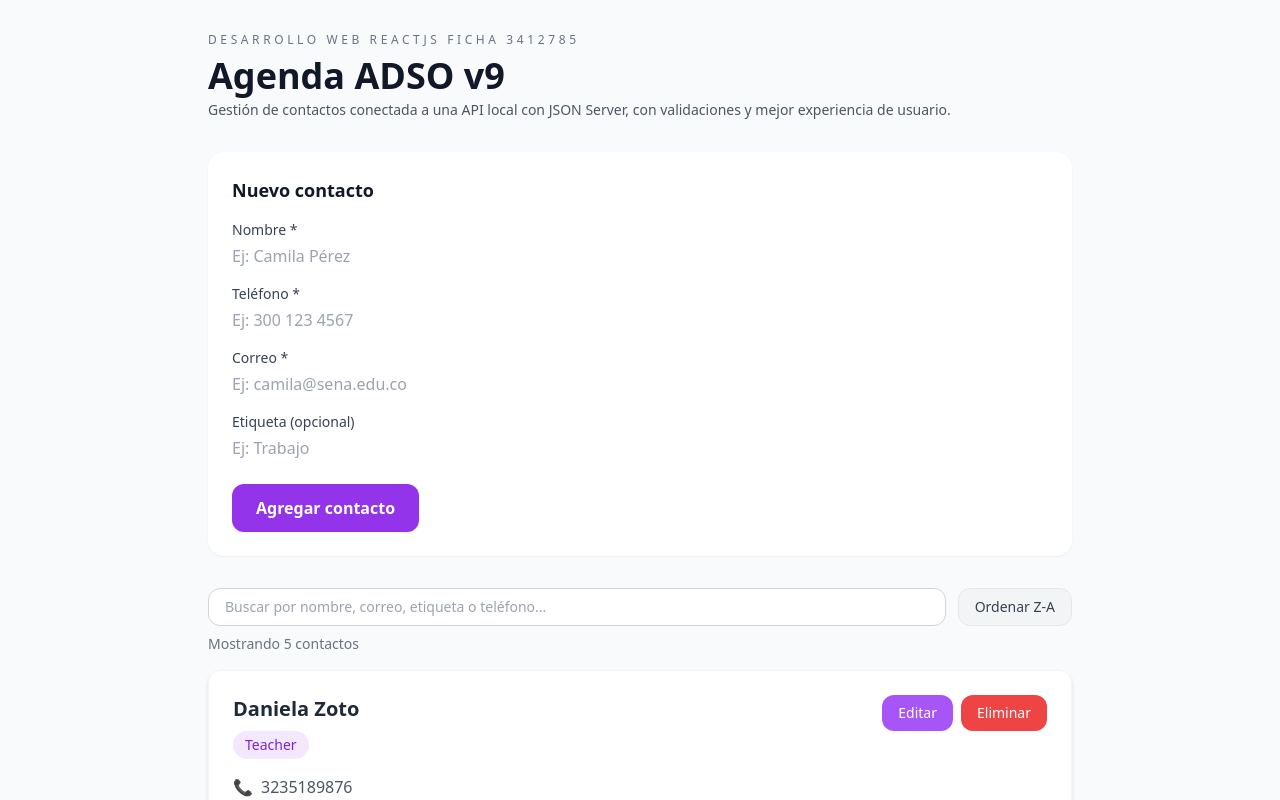
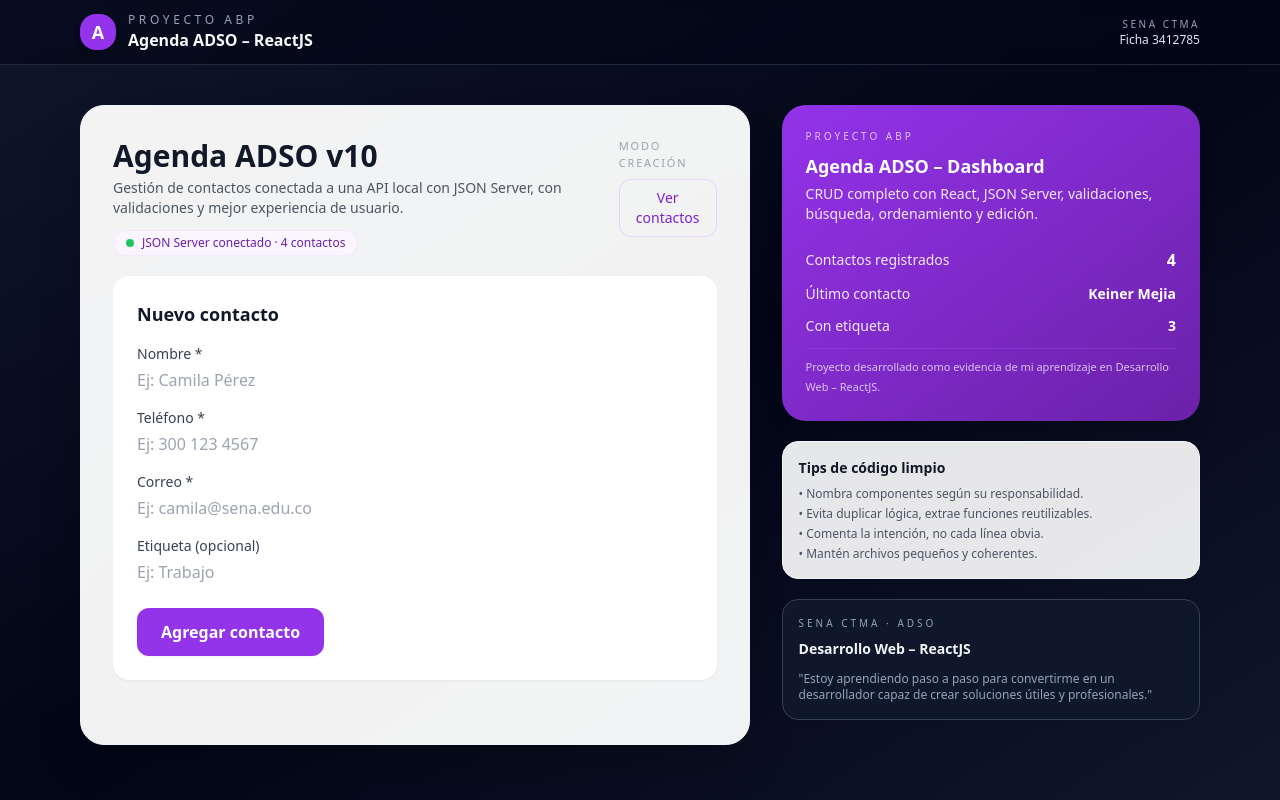
Before and after one commit to delos-10/agendaADSO, a React (Vite) app: page / in a window 1280 px wide. Shown: the top 800 px of the page. Built offline with nearby package versions, Linux system fonts and the light colour scheme; data requests are answered from the project's data file.

Commit message:
Clase_11B_Agenda_ADSO_v10_Version_PRO_UI

```diff
--- a/db.json
+++ b/db.json
@@ -6,13 +6,6 @@
       "correo": "isis@gmail.com",
       "etiqueta": "Billonaria",
       "id": "P-Sb4Z2M-c4"
-    },
-    {
-      "nombre": "David Rojas",
-      "telefono": "3008765432",
-      "correo": "rojas@gmail.com",
-      "etiqueta": "coordinador",
-      "id": "OZfFPfL3eqc"
     },
     {
       "nombre": "Juan Mendez",
@@ -25,7 +18,7 @@
       "nombre": "Daniela Zoto",
       "telefono": "3235189876",
       "correo": "zoto@gmail.com",
-      "etiqueta": "Teacher",
+      "etiqueta": "",
       "id": "W1718gucA4o"
     },
     {
--- a/src/App.jsx
+++ b/src/App.jsx
@@ -1,71 +1,53 @@
 // Archivo: src/App.jsx
-// Componente principal de la aplicación Agenda ADSO.
-// Se encarga de:
-// - Cargar contactos desde la API.
-// - Agregar, editar y eliminar contactos.
-// - Buscar contactos por nombre, correo, etiqueta y teléfono.
-// - Ordenar los contactos alfabéticamente.
-// - Mostrar la cantidad de contactos encontrados.
+// Versión PRO de la Agenda ADSO con dos vistas:
+// - Vista "crear": solo formulario para crear contactos.
+// - Vista "contactos": listado, búsqueda, ordenamiento, edición y eliminación.
+//
+// NO se usa React Router, solo un estado de vista.
 
-// Importamos los hooks de React
 import { useEffect, useState } from "react";
-
-// Importamos las funciones de la API
 import {
   listarContactos,
   crearContacto,
+  actualizarContacto,
   eliminarContactoPorId,
-  actualizarContacto,
 } from "./api";
-
-// Importamos la configuración global
 import { APP_INFO } from "./config";
-
-// Importamos los componentes
 import FormularioContacto from "./components/FormularioContacto";
 import ContactoCard from "./components/ContactoCard";
 
 function App() {
-  // Estado que almacena la lista de contactos
+  // Estado con todos los contactos obtenidos desde la API
   const [contactos, setContactos] = useState([]);
 
-  // Estado que indica si los contactos están cargando
+  // Estado de carga mientras se consulta la API
   const [cargando, setCargando] = useState(true);
 
-  // Estado para guardar mensajes de error
+  // Estado para mostrar mensajes de error globales
   const [error, setError] = useState("");
 
-  // CLASE 10: ESTADOS PARA BÚSQUEDA Y ORDEN
-
-  // Guarda el texto escrito en el buscador
+  // Estado del término de búsqueda (solo se usa en la vista "contactos")
   const [busqueda, setBusqueda] = useState("");
 
-  // true = orden A-Z
-  // false = orden Z-A
+  // Estado del orden de la lista: true = A-Z, false = Z-A
   const [ordenAsc, setOrdenAsc] = useState(true);
 
-  // CLASE 11: ESTADO PARA EDITAR CONTACTOS
-
-  // Guarda el contacto que se está editando.
-  // Si es null, el formulario está en modo crear.
+  // Estado del contacto que se está editando (o null si no hay edición)
   const [contactoEnEdicion, setContactoEnEdicion] = useState(null);
 
-  // CARGAR CONTACTOS
+  // NUEVO: estado de la vista actual ("crear" o "contactos")
+  const [vista, setVista] = useState("crear");
 
+  // useEffect para cargar la lista de contactos al iniciar la aplicación
   useEffect(() => {
     const cargarContactos = async () => {
       try {
         setCargando(true);
         setError("");
-
-        // Obtenemos los contactos desde la API
         const data = await listarContactos();
-
-        // Guardamos los contactos en el estado
         setContactos(data);
       } catch (error) {
         console.error("Error al cargar contactos:", error);
-
         setError(
           "No se pudieron cargar los contactos. Verifica que el servidor esté encendido e intenta de nuevo."
         );
@@ -77,240 +59,271 @@
     cargarContactos();
   }, []);
 
-  // AGREGAR CONTACTO
-
+  // Crear contacto (CREATE)
   const onAgregarContacto = async (nuevoContacto) => {
     try {
       setError("");
-
-      // Creamos el contacto en la API
       const creado = await crearContacto(nuevoContacto);
-
-      // Agregamos el nuevo contacto al estado
+      // Agregamos el contacto recién creado al estado local
       setContactos((prev) => [...prev, creado]);
     } catch (error) {
       console.error("Error al crear contacto:", error);
-
       setError(
         "No se pudo guardar el contacto. Verifica tu conexión o el estado del servidor e intenta nuevamente."
       );
-
       throw error;
     }
   };
 
-  // CLASE 11: INICIAR EDICIÓN
-
-  const onEditarClick = (contacto) => {
-    // Guardamos el contacto seleccionado
-    // para cargar sus datos en el formulario
-    setContactoEnEdicion(contacto);
-  };
-
-  // CLASE 11: CANCELAR EDICIÓN
-
-  const onCancelarEdicion = () => {
-    // Limpiamos el contacto en edición
-    // y el formulario vuelve al modo crear
-    setContactoEnEdicion(null);
-  };
-
-  // CLASE 11: ACTUALIZAR CONTACTO
-
+  // Actualizar contacto (UPDATE)
   const onActualizarContacto = async (contactoActualizado) => {
     try {
       setError("");
-
-      // Actualizamos el contacto en la API mediante PUT
+      // Llamamos a la API para actualizar el contacto por id
       const actualizado = await actualizarContacto(
         contactoActualizado.id,
         contactoActualizado
       );
-
-      // Actualizamos el contacto dentro del estado local
+      // Reemplazamos en el estado el contacto que coincide por id
       setContactos((prev) =>
-        prev.map((contacto) =>
-          contacto.id === actualizado.id ? actualizado : contacto
-        )
+        prev.map((c) => (c.id === actualizado.id ? actualizado : c))
       );
-
-      // Salimos del modo edición
+      // Salimos de modo edición
       setContactoEnEdicion(null);
     } catch (error) {
       console.error("Error al actualizar contacto:", error);
-
       setError(
-        "No se pudo actualizar el contacto. Verifica tu conexión o el estado del servidor."
+        "No se pudo actualizar el contacto. Verifica tu conexión o el servidor e intenta nuevamente."
       );
-
       throw error;
     }
   };
 
-  // ELIMINAR CONTACTO
-
+  // Eliminar contacto (DELETE)
   const onEliminarContacto = async (id) => {
     try {
       setError("");
-
-      // Eliminamos el contacto de la API
       await eliminarContactoPorId(id);
-
-      // Eliminamos el contacto del estado local
+      // Eliminamos del estado local el contacto con ese id
       setContactos((prev) => prev.filter((c) => c.id !== id));
+      // Si el contacto estaba en edición, cancelamos la edición
+      setContactoEnEdicion((actual) =>
+        actual && actual.id === id ? null : actual
+      );
     } catch (error) {
       console.error("Error al eliminar contacto:", error);
-
       setError(
         "No se pudo eliminar el contacto. Vuelve a intentarlo o verifica el servidor."
       );
     }
   };
 
-  // CLASE 10: FILTRAR CONTACTOS
+  // Activar modo edición (solo se usa en la vista "contactos")
+  const onEditarClick = (contacto) => {
+    setContactoEnEdicion(contacto);
+    setError("");
+  };
 
-  // Filtramos los contactos según el texto escrito
+  // Cancelar edición
+  const onCancelarEdicion = () => {
+    setContactoEnEdicion(null);
+  };
+
+  // Cambiar a vista de contactos
+  const irAVerContactos = () => {
+    setVista("contactos");
+    setContactoEnEdicion(null); // limpiamos cualquier edición previa
+  };
+
+  // Volver a vista de creación
+  const irACrearContacto = () => {
+    setVista("crear");
+    setContactoEnEdicion(null);
+    setBusqueda(""); // limpiamos el término de búsqueda
+  };
+
+  // Filtrado por búsqueda (solo se usa en la vista "contactos")
   const contactosFiltrados = contactos.filter((c) => {
-    // Convertimos el término de búsqueda a minúsculas
     const termino = busqueda.toLowerCase();
-
-    // Convertimos los textos a minúsculas
-    // para ignorar mayúsculas y minúsculas
-    const nombre = (c.nombre || "").toLowerCase();
-    const correo = (c.correo || "").toLowerCase();
+    const nombre = c.nombre.toLowerCase();
+    const correo = c.correo.toLowerCase();
     const etiqueta = (c.etiqueta || "").toLowerCase();
 
-    // Convertimos el teléfono a texto para poder buscar números
-    const telefono = String(c.telefono || "");
-
-    // El contacto se muestra si el término coincide
-    // con alguno de los campos
     return (
       nombre.includes(termino) ||
       correo.includes(termino) ||
-      etiqueta.includes(termino) ||
-      telefono.includes(termino)
+      etiqueta.includes(termino)
     );
   });
 
-  // CLASE 10: ORDENAR CONTACTOS
+  // Ordenamiento A-Z / Z-A
+  const contactosOrdenados = [...contactosFiltrados].sort((a, b) => {
+    const nombreA = a.nombre.toLowerCase();
+    const nombreB = b.nombre.toLowerCase();
 
-  // Creamos una copia antes de utilizar sort()
-  // para no modificar el estado original
-  const contactosOrdenados = [...contactosFiltrados].sort((a, b) => {
-    const nombreA = (a.nombre || "").toLowerCase();
-    const nombreB = (b.nombre || "").toLowerCase();
-
-    // Si nombreA va antes que nombreB
-    if (nombreA < nombreB) {
-      return ordenAsc ? -1 : 1;
-    }
-
-    // Si nombreA va después que nombreB
-    if (nombreA > nombreB) {
-      return ordenAsc ? 1 : -1;
-    }
-
-    // Si son iguales
+    if (nombreA < nombreB) return ordenAsc ? -1 : 1;
+    if (nombreA > nombreB) return ordenAsc ? 1 : -1;
     return 0;
   });
 
-  // INTERFAZ
+  // Variables auxiliares para saber en qué vista estamos
+  const estaEnVistaCrear = vista === "crear";
+  const estaEnVistaContactos = vista === "contactos";
 
+  // Indicador nuevo: último contacto agregado
+  const ultimoContacto =
+    contactos.length > 0 ? contactos[contactos.length - 1] : null;
+
+  // JSX principal (layout tipo dashboard)
   return (
-    <div className="min-h-screen bg-gray-50">
-      {/* Contenedor principal */}
-      <div className="max-w-4xl mx-auto px-4 py-8">
+    <div className="min-h-screen bg-gradient-to-br from-slate-900 via-slate-950 to-slate-900">
+      {/* Barra superior */}
+      <header className="border-b border-slate-800 bg-slate-950/60 backdrop-blur">
+        <div className="max-w-6xl mx-auto px-4 py-3 flex items-center justify-between">
+          <div className="flex items-center gap-3">
+            <div className="h-9 w-9 rounded-2xl bg-purple-600 flex items-center justify-center text-white text-lg font-bold shadow-md">
+              A
+            </div>
+            <div>
+              <p className="text-xs uppercase tracking-[0.3em] text-slate-400">
+                Proyecto ABP
+              </p>
+              <h1 className="text-sm md:text-base font-semibold text-slate-50">
+                Agenda ADSO – ReactJS
+              </h1>
+            </div>
+          </div>
 
-        {/* Encabezado */}
-        <header className="mb-8">
-          <p className="text-xs tracking-[0.3em] text-gray-500 uppercase">
-            Desarrollo Web ReactJS Ficha {APP_INFO.ficha}
+          <div className="text-right">
+            <p className="text-[10px] uppercase tracking-[0.25em] text-slate-400">
+              SENA CTMA
             </p>
+            <p className="text-xs text-slate-200">
+              Ficha {APP_INFO.ficha}
+            </p>
+          </div>
+        </div>
+      </header>
 
-          <h1 className="text-4xl font-extrabold text-gray-900 mt-2">
+      {/* Contenido principal en grid 2 columnas */}
+      <main className="max-w-6xl mx-auto px-4 py-8 md:py-10 pb-14">
+        <div className="grid gap-8 md:grid-cols-[1.6fr,1fr] items-start">
+          {/* COLUMNA IZQUIERDA: tarjeta principal (cambia según la vista) */}
+          <div className="bg-white/95 rounded-3xl shadow-2xl border border-slate-100 px-6 py-7 md:px-8 md:py-8">
+            {/* Encabezado dentro de la tarjeta */}
+            <header className="mb-5 flex items-start justify-between gap-3">
+              <div>
+                <h2 className="text-2xl md:text-3xl font-extrabold text-gray-900">
                   {APP_INFO.titulo}
-          </h1>
-
+                </h2>
                 <p className="text-sm text-gray-600 mt-1">
                   {APP_INFO.subtitulo}
                 </p>
+
+                <div className="mt-3 inline-flex items-center gap-2 rounded-full bg-purple-50 px-3 py-1 border border-purple-100">
+                  <span className="h-2 w-2 rounded-full bg-green-500" />
+                  <span className="text-xs font-medium text-purple-800">
+                    JSON Server conectado · {contactos.length} contacto
+                    {contactos.length !== 1 && "s"}
+                  </span>
+                </div>
+              </div>
+
+              {/* Botón para cambiar de vista */}
+              <div className="flex flex-col items-end gap-2">
+                <span className="text-[11px] uppercase tracking-[0.16em] text-gray-400">
+                  {estaEnVistaCrear ? "Modo creación" : "Modo contactos"}
+                </span>
+                {estaEnVistaCrear ? (
+                  <button
+                    type="button"
+                    onClick={irAVerContactos}
+                    className="text-xs md:text-sm px-4 py-2 rounded-xl border border-purple-200 text-purple-700 hover:bg-purple-50"
+                  >
+                    Ver contactos
+                  </button>
+                ) : (
+                  <button
+                    type="button"
+                    onClick={irACrearContacto}
+                    className="text-xs md:text-sm px-4 py-2 rounded-xl border border-gray-200 text-gray-700 hover:bg-gray-100"
+                  >
+                    Volver a crear contacto
+                  </button>
+                )}
+              </div>
             </header>
 
-        {/* Mensaje de error */}
+            {/* Mensaje de error global */}
             {error && (
               <div className="mb-4 rounded-xl bg-red-50 border border-red-200 px-4 py-3">
-            <p className="text-sm font-medium text-red-700">
-              {error}
-            </p>
+                <p className="text-sm font-medium text-red-700">{error}</p>
               </div>
             )}
 
-        {/* Mensaje mientras cargan los contactos */}
+            {/* Contenido según la vista */}
             {cargando ? (
-          <p className="text-sm text-gray-500">
-            Cargando contactos...
-          </p>
+              <p className="text-sm text-gray-500">Cargando contactos...</p>
             ) : (
               <>
-            {/* FORMULARIO PARA CREAR Y EDITAR CONTACTOS */}
+                {/* VISTA CREAR: solo formulario para crear nuevos contactos */}
+                {estaEnVistaCrear && (
                   <FormularioContacto
                     onAgregar={onAgregarContacto}
-              contactoEnEdicion={contactoEnEdicion}
                     onActualizar={onActualizarContacto}
+                    contactoEnEdicion={null} // aquí nunca editamos
                     onCancelarEdicion={onCancelarEdicion}
                   />
+                )}
 
-            {/* BUSCADOR Y BOTÓN DE ORDENAMIENTO */}
+                {/* VISTA CONTACTOS: formulario solo cuando estamos editando + lista */}
+                {estaEnVistaContactos && (
+                  <>
+                    {/* Formulario en modo edición (solo si hay contactoEnEdicion) */}
+                    {contactoEnEdicion && (
+                      <div className="mb-4">
+                        <FormularioContacto
+                          onAgregar={onAgregarContacto}
+                          onActualizar={onActualizarContacto}
+                          contactoEnEdicion={contactoEnEdicion}
+                          onCancelarEdicion={onCancelarEdicion}
+                        />
+                      </div>
+                    )}
 
-            <div className="flex flex-col md:flex-row md:items-center md:justify-between gap-3 mb-2">
-
-              {/* Campo de búsqueda */}
+                    {/* Barra de búsqueda + orden + contador */}
+                    <div className="flex flex-col md:flex-row md:items-center md:justify-between gap-3 mb-4">
+                      <div className="flex-1">
                         <input
                           type="text"
-                className="w-full md:flex-1 rounded-xl border border-gray-300 px-4 py-2 text-sm focus:ring-purple-500 focus:border-purple-500"
-                placeholder="Buscar por nombre, correo, etiqueta o teléfono..."
+                          className="w-full rounded-xl border-gray-300 focus:ring-purple-500 focus:border-purple-500 text-sm"
+                          placeholder="Buscar por nombre, correo o etiqueta..."
                           value={busqueda}
                           onChange={(e) => setBusqueda(e.target.value)}
                         />
+                        <p className="mt-1 text-[11px] text-gray-500">
+                          Mostrando {contactosOrdenados.length} de{" "}
+                          {contactos.length} contacto
+                          {contactos.length !== 1 && "s"}
+                        </p>
+                      </div>
 
-              {/* Botón para cambiar entre A-Z y Z-A */}
                       <button
                         type="button"
                         onClick={() => setOrdenAsc((prev) => !prev)}
-                className="bg-gray-100 text-gray-700 text-sm px-4 py-2 rounded-xl border border-gray-200 hover:bg-gray-200"
+                        className="bg-gray-100 text-gray-700 text-sm px-4 py-2 rounded-xl border border-gray-200 hover:bg-gray-200 whitespace-nowrap"
                       >
                         {ordenAsc ? "Ordenar Z-A" : "Ordenar A-Z"}
                       </button>
                     </div>
 
-            {/* CONTADOR DE RESULTADOS */}
-
-            <p className="text-sm text-gray-500 mb-4">
-              Mostrando {contactosOrdenados.length}{" "}
-              {contactosOrdenados.length === 1
-                ? "contacto"
-                : "contactos"}
+                    {/* Lista de contactos */}
+                    <section className="space-y-3 md:space-y-4">
+                      {contactosOrdenados.length === 0 ? (
+                        <p className="text-sm text-gray-500">
+                          No se encontraron contactos que coincidan con la
+                          búsqueda.
                         </p>
-
-            {/* LISTA DE CONTACTOS */}
-
-            <section className="space-y-4">
-
-              {/* Si no existen contactos registrados */}
-              {contactos.length === 0 ? (
-                <p className="text-sm text-gray-500">
-                  Aún no tienes contactos registrados. Agrega el primero usando
-                  el formulario superior.
-                </p>
-
-              /* Si existen contactos, pero la búsqueda no encuentra resultados */
-              ) : contactosOrdenados.length === 0 ? (
-                <p className="text-sm text-gray-500">
-                  No se encontraron contactos que coincidan con la búsqueda.
-                </p>
-
-              /* Si existen resultados, mostramos los contactos */
                       ) : (
                         contactosOrdenados.map((c) => (
                           <ContactoCard
@@ -319,29 +332,111 @@
                             telefono={c.telefono}
                             correo={c.correo}
                             etiqueta={c.etiqueta}
-
-                    // Enviamos el contacto seleccionado
-                    // para iniciar el modo edición
+                            onEliminar={() => onEliminarContacto(c.id)}
                             onEditar={() => onEditarClick(c)}
-
-                    // Eliminamos el contacto seleccionado
-                    onEliminar={() => onEliminarContacto(c.id)}
                           />
                         ))
                       )}
                     </section>
                   </>
                 )}
+              </>
+            )}
+          </div>
 
-        {/* Pie de página */}
-        <footer className="mt-8 text-xs text-gray-400">
-          <p>Desarrollo Web – ReactJS | Proyecto Agenda ADSO</p>
-          <p>Instructor: Gustavo Adolfo Bolaños Dorado</p>
-        </footer>
+       {/* COLUMNA DERECHA: Panel lateral PRO (igual en ambas vistas) */}
+          <aside className="space-y-4 md:space-y-5">
+            {/* Banner morado principal */}
+            <div className="rounded-3xl bg-gradient-to-br from-purple-600 to-purple-800 text-white p-6 shadow-xl flex flex-col justify-between min-h-[220px]">
+              <div>
+                <p className="text-[10px] uppercase tracking-[0.3em] text-purple-100/80">
+                  Proyecto ABP
+                </p>
+                <h2 className="text-lg font-bold mt-2">
+                  Agenda ADSO – Dashboard
+                </h2>
+                <p className="text-sm text-purple-100 mt-1">
+                  CRUD completo con React, JSON Server, validaciones,
+                  búsqueda, ordenamiento y edición.
+                </p>
               </div>
+
+              <div className="mt-6 space-y-3 text-sm">
+
+                {/* Indicador principal */}
+                <p className="flex items-center justify-between">
+                  <span className="text-purple-100">
+                    Contactos registrados
+                  </span>
+
+                  <span className="font-semibold text-white text-base">
+                    {contactos.length}
+                  </span>
+                </p>
+
+                {/* NUEVO INDICADOR 1: último contacto */}
+                <p className="flex items-center justify-between">
+                  <span className="text-purple-100">
+                    Último contacto
+                  </span>
+
+                  <span className="font-semibold text-white">
+                    {ultimoContacto
+                      ? ultimoContacto.nombre
+                      : "Sin contactos"}
+                  </span>
+                </p>
+
+                {/* NUEVO INDICADOR 2: contactos con etiqueta */}
+                <p className="flex items-center justify-between">
+                  <span className="text-purple-100">
+                    Con etiqueta
+                  </span>
+
+                  <span className="font-semibold text-white">
+                    {contactos.filter((c) => c.etiqueta && c.etiqueta.trim() !== "").length}
+                  </span>
+                </p>
+
+                <p className="text-[11px] text-purple-100/80 pt-2 border-t border-purple-500/30">
+                  Proyecto desarrollado como evidencia de mi aprendizaje
+                  en Desarrollo Web – ReactJS.
+                </p>
+
+              </div>
+            </div>
+
+            {/* Tarjeta de tips de código */}
+            <div className="rounded-2xl bg-white/90 border border-slate-100 p-4 shadow-sm">
+              <h3 className="text-sm font-semibold text-gray-900">
+                Tips de código limpio
+              </h3>
+              <ul className="mt-2 text-xs text-gray-600 space-y-1">
+                <li>• Nombra componentes según su responsabilidad.</li>
+                <li>• Evita duplicar lógica, extrae funciones reutilizables.</li>
+                <li>• Comenta la intención, no cada línea obvia.</li>
+                <li>• Mantén archivos pequeños y coherentes.</li>
+              </ul>
+            </div>
+
+            {/* Tarjeta SENA / motivacional */}
+            <div className="rounded-2xl bg-slate-900 border border-slate-700 p-4 text-slate-100 shadow-sm">
+              <p className="text-[10px] uppercase tracking-[0.3em] text-slate-400">
+                SENA CTMA · ADSO
+              </p>
+              <p className="text-sm font-semibold mt-2">
+                Desarrollo Web – ReactJS
+              </p>
+              <p className="text-xs text-slate-400 mt-3">
+                "Estoy aprendiendo paso a paso para convertirme en un desarrollador
+                 capaz de crear soluciones útiles y profesionales."
+              </p>
+            </div>
+          </aside>
+        </div>
+      </main>
     </div>
   );
 }
 
-// Exportamos el componente principal
 export default App;
--- a/src/config.js
+++ b/src/config.js
@@ -6,6 +6,6 @@
 // Información general de la aplicación que se utilizará en App.jsx
 export const APP_INFO = {
  ficha: "3412785",
- titulo: "Agenda ADSO v9",
+ titulo: "Agenda ADSO v10",
  subtitulo: "Gestión de contactos conectada a una API local con JSON Server, con validaciones y mejor experiencia de usuario.",
 };
```
Lines whose indentation alone changed are shown as unchanged.
